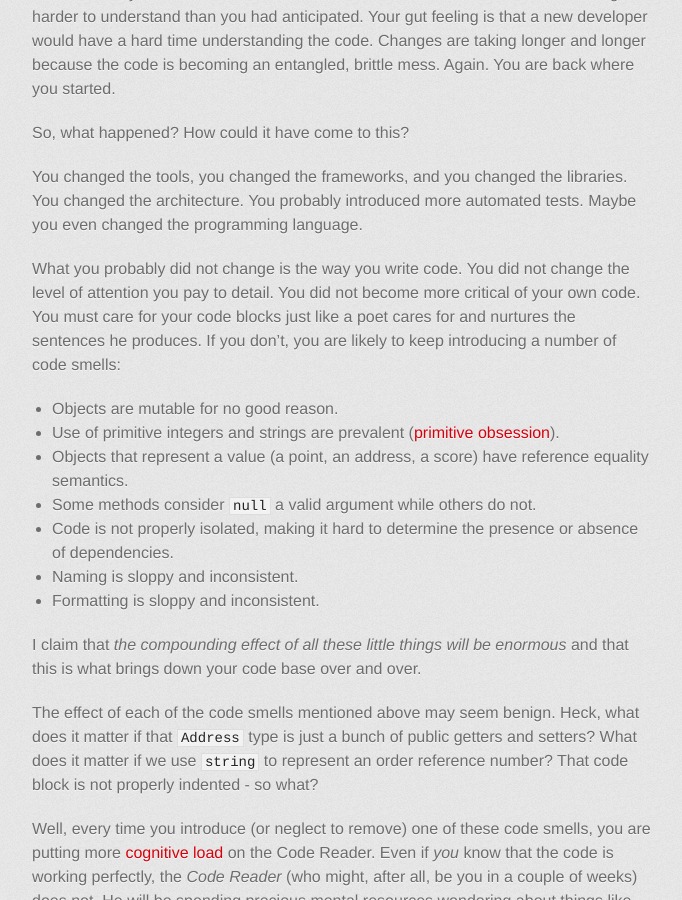
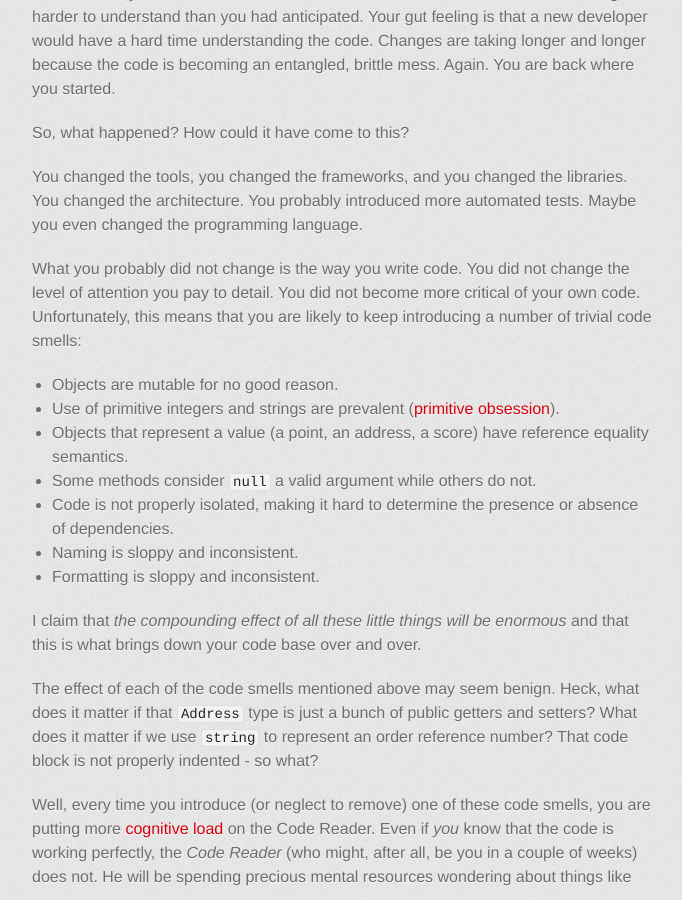
Before and after one commit to ibsenrune/ibsenrune.github.io, a Jekyll site: the page built from _posts/2017-04-17-it-is-all-the-little-things.md, in a window 1280 px wide and 900 px high, scrolled down 661 px. Shown: the whole window, without its empty margins (298-980 px from the left). Built offline with Jekyll 4.4.1, drawn with Linux system fonts in a browser that asks for light colours; some web fonts are replaced; Markdown is read by kramdown in place of the engine named in the settings.

Commit message:
Tighten sentence

```diff
--- a/_posts/2017-04-17-it-is-all-the-little-things.md
+++ b/_posts/2017-04-17-it-is-all-the-little-things.md
@@ -18,7 +18,7 @@ So, what happened? How could it have come to this?
 
 You changed the tools, you changed the frameworks, and you changed the libraries. You changed the architecture. You probably introduced more automated tests. Maybe you even changed the programming language.
 
-What you probably did not change is the way you write code. You did not change the level of attention you pay to detail. You did not become more critical of your own code. You must care for your code blocks just like a poet cares for and nurtures the sentences he produces. If you don't, you are likely to keep introducing a number of code smells:
+What you probably did not change is the way you write code. You did not change the level of attention you pay to detail. You did not become more critical of your own code. Unfortunately, this means that you are likely to keep introducing a number of trivial code smells:
 
 - Objects are mutable for no good reason.
 - Use of primitive integers and strings are prevalent ([primitive obsession](http://c2.com/cgi/wiki?PrimitiveObsession)).
```
